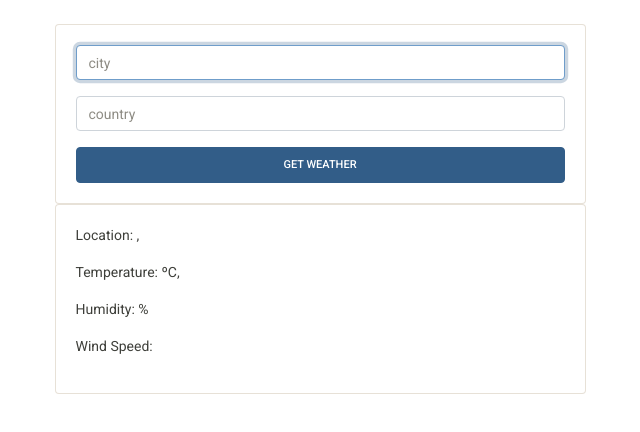
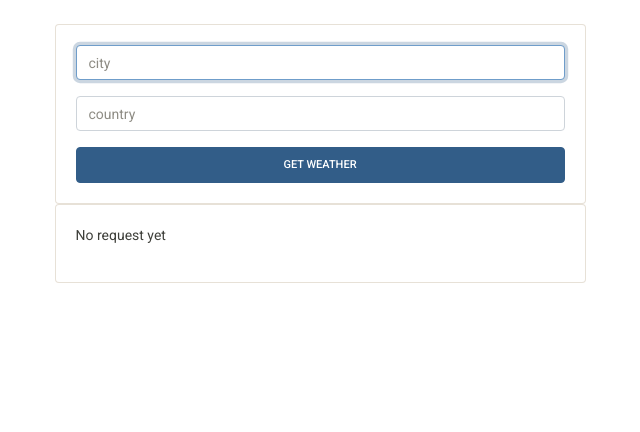
Before and after one commit to LucianoSainz/React-Weather-App, a React app: page / in a window 1280 px wide. Shown: the top 432 px of the page, without its empty margins (320-960 px from the left). Built offline with nearby package versions, Linux system fonts and the light colour scheme.

Commit message:
added validation

```diff
--- a/src/app/App.js
+++ b/src/app/App.js
@@ -25,6 +25,7 @@ class App extends Component {
         const countryValue = country.value;
 
 
+        if (cityValue && countryValue) {
             const API_URL = `http://api.openweathermap.org/data/2.5/weather?q=${cityValue},${countryValue}&appid=${WEATHER_KEY}&units=metric`;
             const response = await fetch(API_URL);
             const data = await response.json();
@@ -39,7 +40,10 @@ class App extends Component {
                 country: data.sys.country,
                 error: null
             });
+        } else {
+            this.setState({ error: 'Please Enter a City and Country' })
 
+        }
     }
 
     render() {
--- a/src/app/components/WeatherInfo.js
+++ b/src/app/components/WeatherInfo.js
@@ -11,7 +11,8 @@ const weatherInfo = props => {
                     <p>{props.error}</p>
                 </div>
             }
-
+            {
+                props.temperature ?
                     < div className="card card-body" >
                         <p>
                             Location: {props.city}, {props.country}
@@ -26,6 +27,12 @@ const weatherInfo = props => {
                             Wind Speed: {props.wind_speed}
                         </p>
                     </div >
+                :
+                <div className="card card-body">
+                    <p>No request yet</p>
+
+                </div>
+}
         </div>
     )
 }
```
Lines whose indentation alone changed are shown as unchanged.
